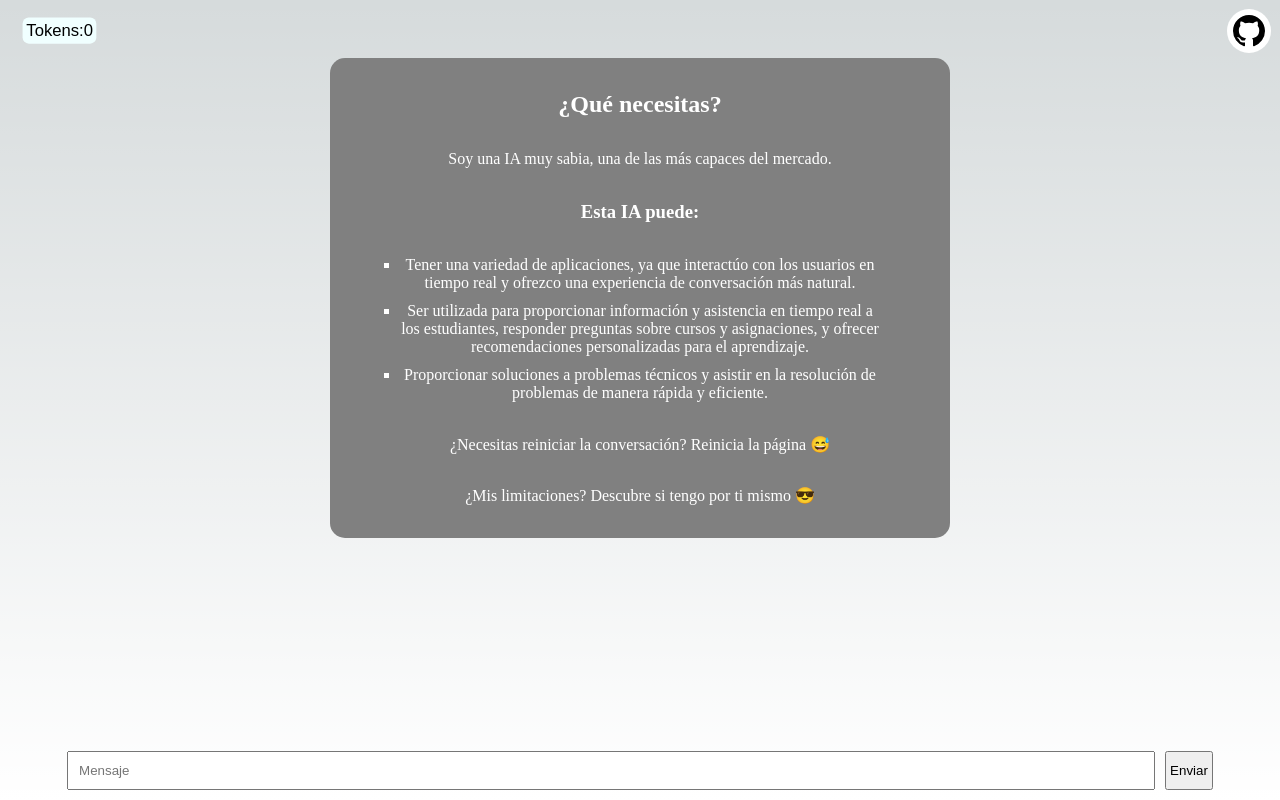
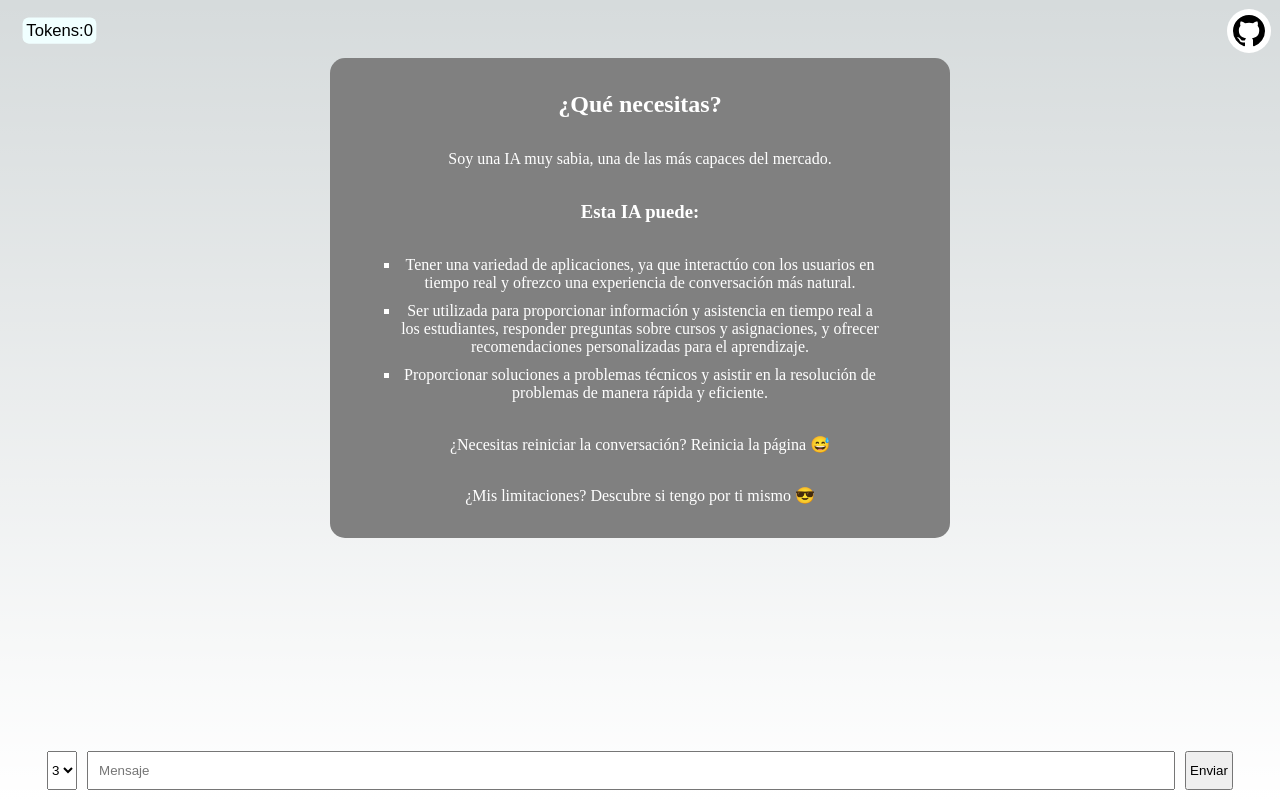
Before and after one commit to Oussamaosman02/next-chatgpt, a Next.js app: page / in a window 1280 px wide. Both pictures are taken after typing "Sample" into the empty fields and a click on the button "Empezar". Built offline with nearby package versions, Linux system fonts and the light colour scheme.

Commit message:
Adding gpt4

```diff
--- a/pages/api/index.js
+++ b/pages/api/index.js
@@ -7,10 +7,11 @@ export default async function handler (req, res) {
   })
   const openai = new OpenAIApi(configuration)
   const respuesta = await openai.createChatCompletion({
-    model: 'gpt-3.5-turbo',
+    model: req.body.modelo,
     messages: req.body.data
   })
   const datos = await respuesta.data
   const tokens = datos.usage.total_tokens
+  console.log(tokens)
   res.status(200).json({ result: datos.choices, tokens })
 }
--- a/pages/index.js
+++ b/pages/index.js
@@ -17,6 +17,7 @@ export default function Home () {
   // constantes
   const refPre = useRef()
   const refKey = useRef()
+  const refModel = useRef()
   const [apiKey, setApiKey] = useState('')
   const [conversation, setConversation] = useState([{ role: 'system', content: 'Eres una inteligencia artificial.' }])
   const [esp, setEsp] = useState('')
@@ -30,6 +31,7 @@ export default function Home () {
   async function handleSubmit (e) {
     e.preventDefault()
     const pregunta = refPre.current.value
+    const modelo = refModel.current.value
     scroll()
     if (pregunta && apiKey) {
       setEsp('Generando respuesta')
@@ -41,7 +43,7 @@ export default function Home () {
         headers: {
           'Content-type': 'application/json'
         },
-        body: JSON.stringify({ data, key: apiKey })
+        body: JSON.stringify({ data, key: apiKey, modelo })
       })
       res.json().then((res) => {
         const resultado = res.result[0].message.content
@@ -78,6 +80,10 @@ export default function Home () {
         <Float />
         <Tokens tokens={tokens} />
         <form className={styles.pregunta} style={{ '--display': apiKey ? 'flex' : 'none' }} onSubmit={(e) => handleSubmit(e)}>
+          <select ref={refModel}>
+            <option value='gpt-3.5-turbo'>3</option>
+            <option value='gpt-4'>4</option>
+          </select>
           <input placeholder='Mensaje' ref={refPre} />
           <button>Enviar</button>
         </form>
```
